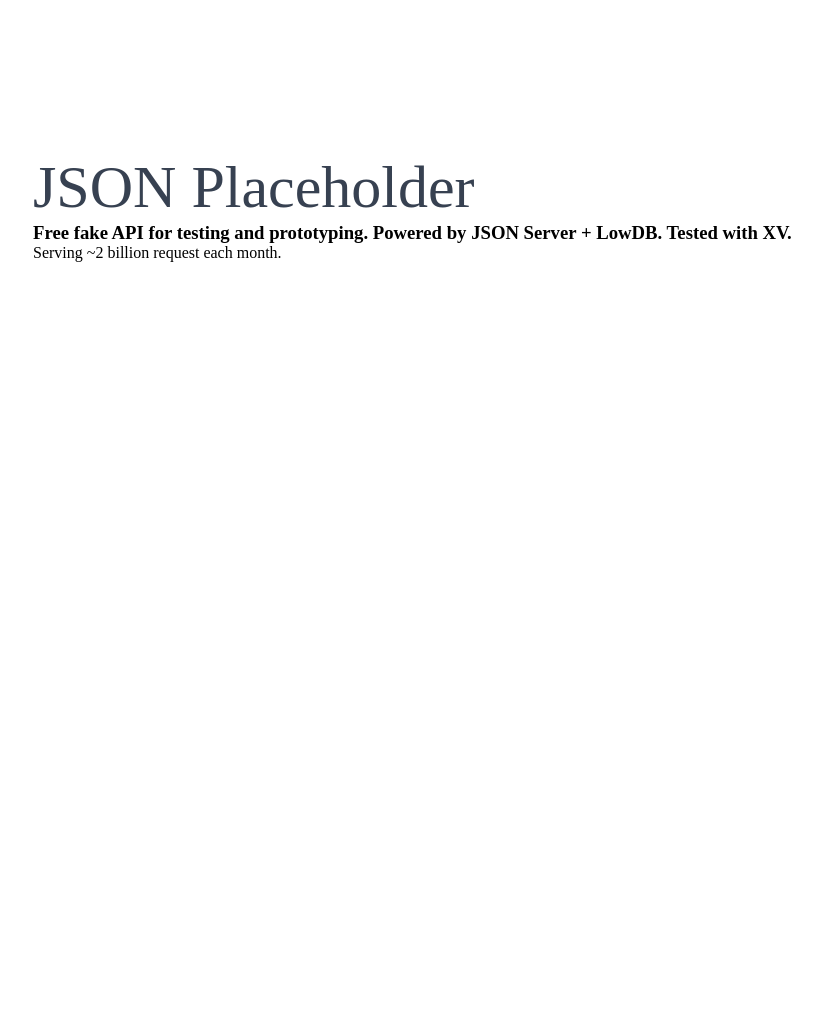
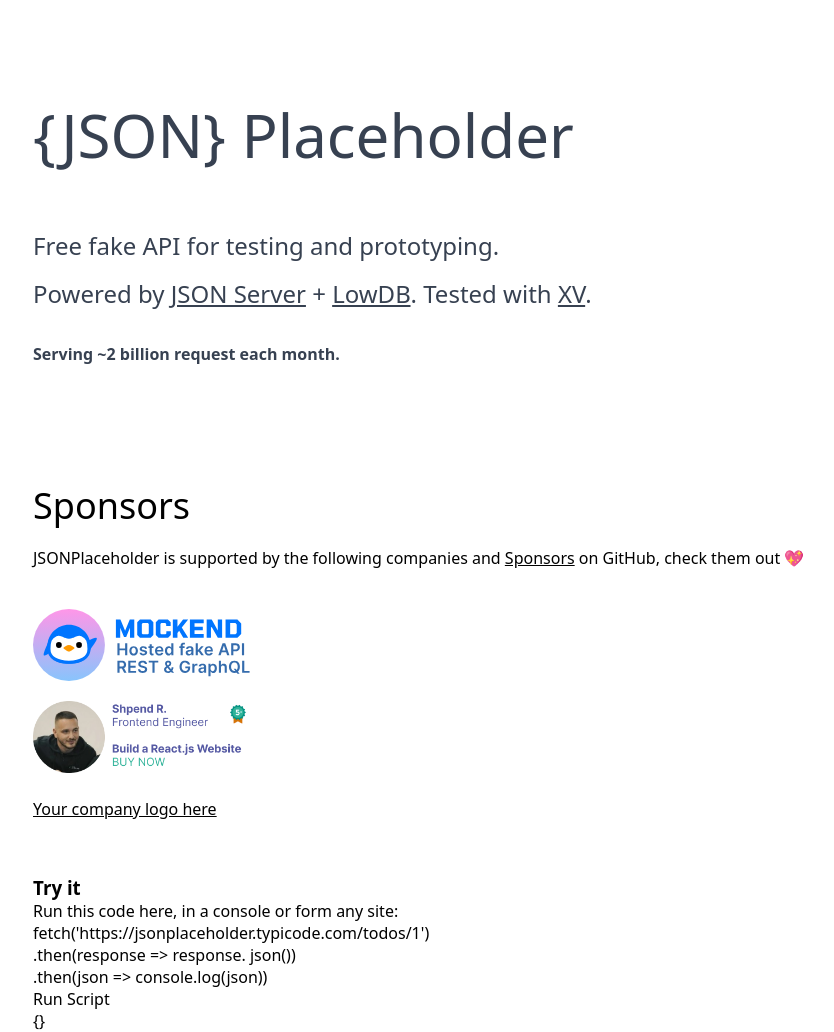
Before and after one commit to adrife2005/JSONPlaceholder, a website: page src/index.html in a window 1280 px wide. Shown: the part 78-1110 px from the top of the page, without its empty margins (144-978 px from the left). Before the commit the page ends 800 px from the top, so only its background shows below. Drawn offline with Linux system fonts and the light colour scheme.

Commit message:
my first commit

```diff
--- a/src/css/static.css
+++ b/src/css/static.css
@@ -17,9 +17,6 @@
     text-decoration: none;
 }
 
-@media (max-width: 968px) {
-    .container {
-        width: 766px;
-        margin: auto;
-    }
+.underline {
+    text-decoration: underline;
 }
--- a/src/css/style.css
+++ b/src/css/style.css
@@ -2,6 +2,7 @@
     margin: 0;
     padding: 0;
     box-sizing: border-box;
+    font-family: ui-sans-serif,system-ui,-apple-system,BlinkMacSystemFont,segoe ui,Roboto,helvetica neue,Arial,noto sans,sans-serif,apple color emoji,segoe ui emoji,segoe ui symbol,noto color emoji;
 }
 
 
@@ -21,7 +22,7 @@
 
 .navbar-brand h2 {
     font: 900;
-    font-size: 18px;
+    font-size: 17px;
 }
 
 .navbar-nav .flex {
@@ -32,12 +33,59 @@
 
 
 .container-introduce {
-    padding: 150px 0;
+    padding-top: 70px;
+    padding-bottom: 50px;
+    line-height: 2;
 }
 
 .introduce-h1 h1{
+    margin-bottom: 27px;
     font-size: 3.75em;
-    font-weight: 300;
+    font-weight: 400;
     color: rgba(55,65,81);
     padding: 0;
 }
+
+.introduce-h3 {
+    font-weight: 400;
+    font-size: 1.5em;
+    color: rgba(55,65,81);
+}
+
+.introduce-p {
+    padding-top: 20px;
+    font-weight: bold;
+    color: rgba(55,65,81);
+}
+
+/* Sponsors */
+
+.container-sponsors{
+    line-height: 2;
+    padding-top: 50px;
+    padding-bottom: 50px;
+}
+
+.sponsors-h3 {
+    font-weight: 400;
+    font-size: 2.25em;
+}
+
+.sponsors-p {
+    padding-bottom: 35px;
+}
+
+.img-1{
+    max-width: 100%;
+    height: 4.5rem;
+    margin-bottom: 10px;
+}
+
+.img-2{
+    max-width: 100%;
+    height: 4.5rem;
+    margin-bottom: 10px;
+}
+
+
+/* API */
--- a/src/index.html
+++ b/src/index.html
@@ -29,21 +29,52 @@
     <section id="Introduce">
         <div class="container container-introduce">
             <div class="introduce-h1">
-                <h1>JSON Placeholder</h1>
+                <h1>{JSON} Placeholder</h1>
             </div>
-            <div class="introduce-h3">
-                <h3>
-                    Free fake API for testing and prototyping.
-                    Powered by JSON Server + LowDB. Tested with XV.
+            <div class="introduce-text">
+                <h3 class="introduce-h3 h3">
+                    Free fake API for testing and prototyping. <br>
+                    Powered by <span class="underline">JSON Server</span> + <span class="underline">LowDB</span>. Tested with <span class="underline">XV</span>.
                 </h3>
-                <p>
+                <p class="introduce-p">
                     Serving ~2 billion request each month.
                 </p>
             </div>
         </div>
 
-            <div clas></div>
+    <!-- Sponsors -->
+    <section id="sponsors">
+        <div class="container container-sponsors">
+            <h3 class="sponsors-h3">Sponsors</h3>
+            <p class="sponsors-p">JSONPlaceholder is supported by the following companies and <span class="underline">Sponsors</span> on GitHub, check them out <span>💖</span></p>
+            <div><img class="img-fluid img-1" src="img/mockend.svg" alt=""></div>
+            <div><img class="img-fluid img-2" src="img/sc.png" alt=""></div>
+            <p class="underline">Your company logo here</p>
+        </div>
     </section>
+
+    <!-- API -->
+    <section id="api">
+        <div class="container container-api">
+            <h3 class="api-h3">Try it</h3>
+            <p class="api-p">Run this code here, in a console or form any site:</p>
+            <div class="box api-box">
+                <div class="api-p-box">
+                    <span class="api-orange">fetch</span>(<span class="api-green">'https://jsonplaceholder.typicode.com/todos/1'</span>) <br>
+                    .<span class="api-orange">then</span>(response <span class="api-array">=></span> response. <span class="api-orange">json</span>()) <br>
+                    .<span class="api-orange">then</span>(json <span class="api-array">=></span> console.<span class="api-orange">log</span>(json)) <br>
+                </div>
+            </div>
+            <div class="buttom api-buttom">
+                Run Script
+            </div>
+            <div class="box api-box">
+                {}
+            </div>
+        </div>
+    </section>
+
+
     <script src="index.js"></script>
 </body>
 </html>
--- a/src/index.js
+++ /dev/null
@@ -1,15 +0,0 @@
-let section = document.querySelector('h1');
-let space = document.querySelector('body');
-
-
-
-
-console.log(section);
-
-section.addEventListener('click', () => {
-    section.style.color = 'red'
-})
-
-space.addEventListener('click', () => {
-        space.style.backgroundColor = 'black'
-})
```
Also changed, not shown: src/img/mockend.svg (added), src/img/sc.png (added).
